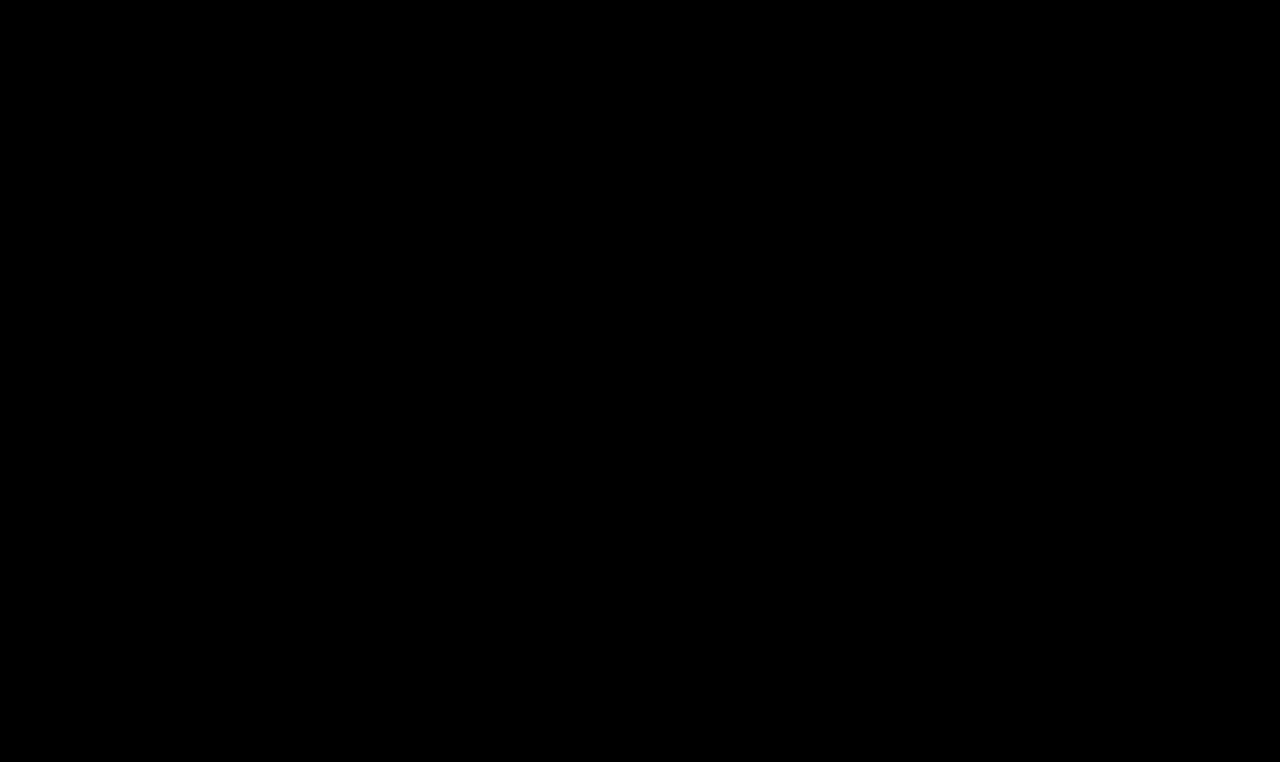
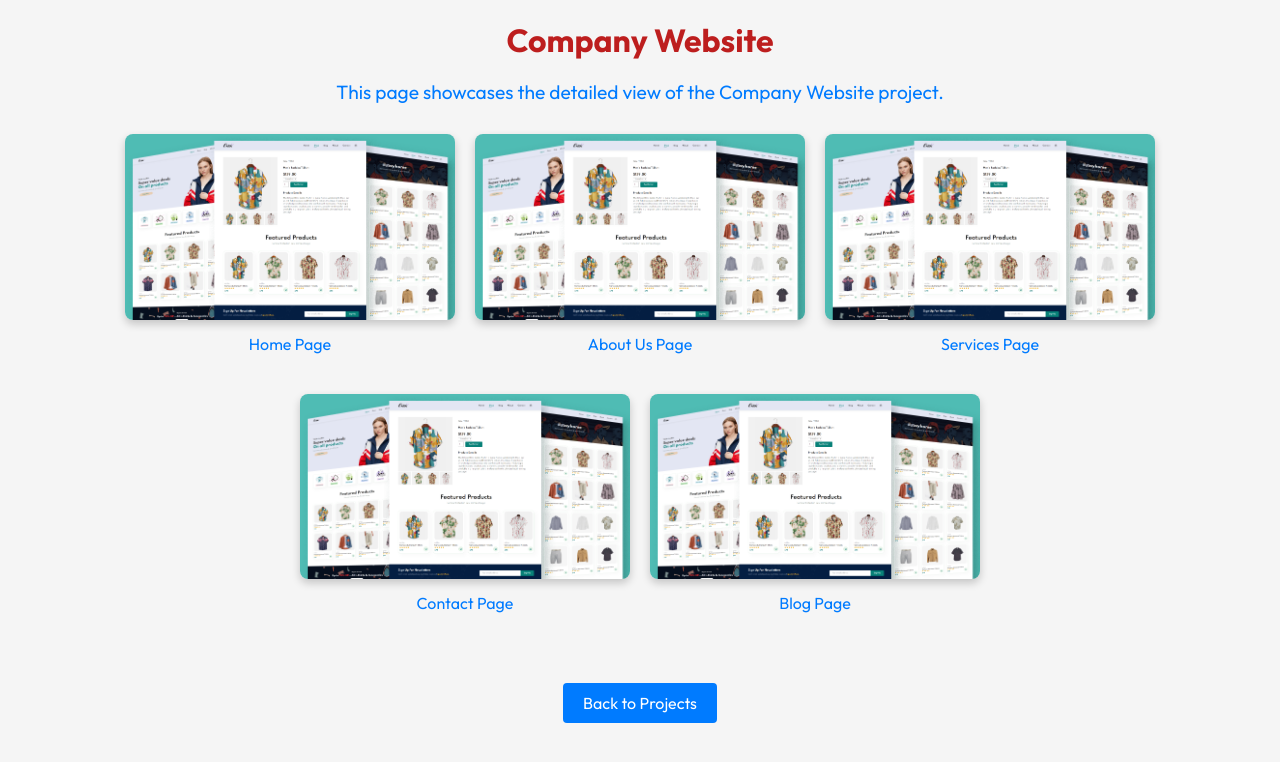
Before and after one commit to KetanHase/Portfolio, a React (Create React App) app: page /viewdetail in a window 1280 px wide. Before the commit this address had no page. Shown: the top 762 px of the page. Built offline with nearby package versions, Linux system fonts and the light colour scheme.

Commit message:
View Button Show detail Info

```diff
--- a/src/App.tsx
+++ b/src/App.tsx
@@ -4,6 +4,7 @@
 import Project from './routes/Project';
 import Contact from './routes/Contact';
 import About from './routes/About';
+import ViewProject from './component/ViewProject';
 
 const App: React.FC = () => {
   return (
@@ -12,6 +13,7 @@
       <Route path="/about" element={<About />} />
       <Route path="/project" element={<Project />} />
       <Route path="/contact" element={<Contact />} />
+      <Route path="/viewdetail" element={<ViewProject />} />
     </Routes>
   );
 };
--- /dev/null
+++ b/src/component/ViewProject.css
@@ -0,0 +1,56 @@
+.view-project-container {
+    padding: 20px;
+    text-align: center;
+    background-color: #f5f5f5;
+    min-height: 100vh;
+  }
+
+  .view-project-container h1 {
+    font-size: 2rem;
+    color: #bd1e1e;
+  }
+
+  .view-project-container p {
+    font-size: 1.2rem;
+    margin: 20px 0;
+    color: #007bff;
+  }
+
+  .project-image-container {
+    margin: 20px 0;
+    display: flex;
+    flex-wrap: wrap;
+    justify-content: center;
+  }
+
+  .image-item {
+    text-align: center; /* Centers the image and text */
+    margin: 10px;
+  }
+
+  .project-image {
+    width: 330px; /* Set image width to 330px */
+    height: auto; /* Maintains aspect ratio */
+    border-radius: 8px; /* Optional for rounded corners */
+    box-shadow: 0 4px 8px rgba(0, 0, 0, 0.2); /* Optional shadow */
+  }
+
+  .project-image-container p {
+    font-size: 1rem;
+    margin-top: 10px; /* Adds space between image and title */
+  }
+
+  .back-btn {
+    display: inline-block;
+    margin-top: 20px;
+    padding: 10px 20px;
+    background-color: #007bff;
+    color: white;
+    text-decoration: none;
+    border-radius: 4px;
+    transition: background-color 0.3s ease;
+  }
+
+  .back-btn:hover {
+    background-color: #0056b3;
+  }
--- /dev/null
+++ b/src/component/ViewProject.tsx
@@ -0,0 +1,39 @@
+import React from 'react';
+import './ViewProject.css'; // Ensure your CSS styling is included
+import ProjectImage from '../img/project1.png'; // Example image import
+
+const ViewProject: React.FC = () => {
+  return (
+    <div className="view-project-container">
+      <h1>Company Website</h1>
+      <p>This page showcases the detailed view of the Company Website project.</p>
+
+      <div className="project-image-container">
+      <div className="image-item">
+          <img src={ProjectImage} alt="Company Website" className="project-image" />
+          <p>Home Page</p>
+        </div>
+        <div className="image-item">
+          <img src={ProjectImage} alt="Company Website" className="project-image" />
+          <p>About Us Page</p>
+        </div>
+        <div className="image-item">
+          <img src={ProjectImage} alt="Company Website" className="project-image" />
+          <p>Services Page</p>
+        </div>
+        <div className="image-item">
+          <img src={ProjectImage} alt="Company Website" className="project-image" />
+          <p>Contact Page</p>
+        </div>
+        <div className="image-item">
+          <img src={ProjectImage} alt="Company Website" className="project-image" />
+          <p>Blog Page</p>
+        </div>
+      </div>
+
+      <a href="/" className="back-btn">Back to Projects</a>
+    </div>
+  );
+};
+
+export default ViewProject;
--- a/src/component/WorkCard.tsx
+++ b/src/component/WorkCard.tsx
@@ -35,7 +35,7 @@
                 <div className="pro-details">
                 <p> This project frontend technologies for user experience and CodeIgniter 4 for backend processing, making it robust, secure, and efficient.</p>
                         <div className="pro-btns">
-                            <NavLink to="url.com" className="btn">
+                            <NavLink to="/viewdetail" className="btn">
                                 View
                             </NavLink>
                             <NavLink to="url.com" className="btn">
```
